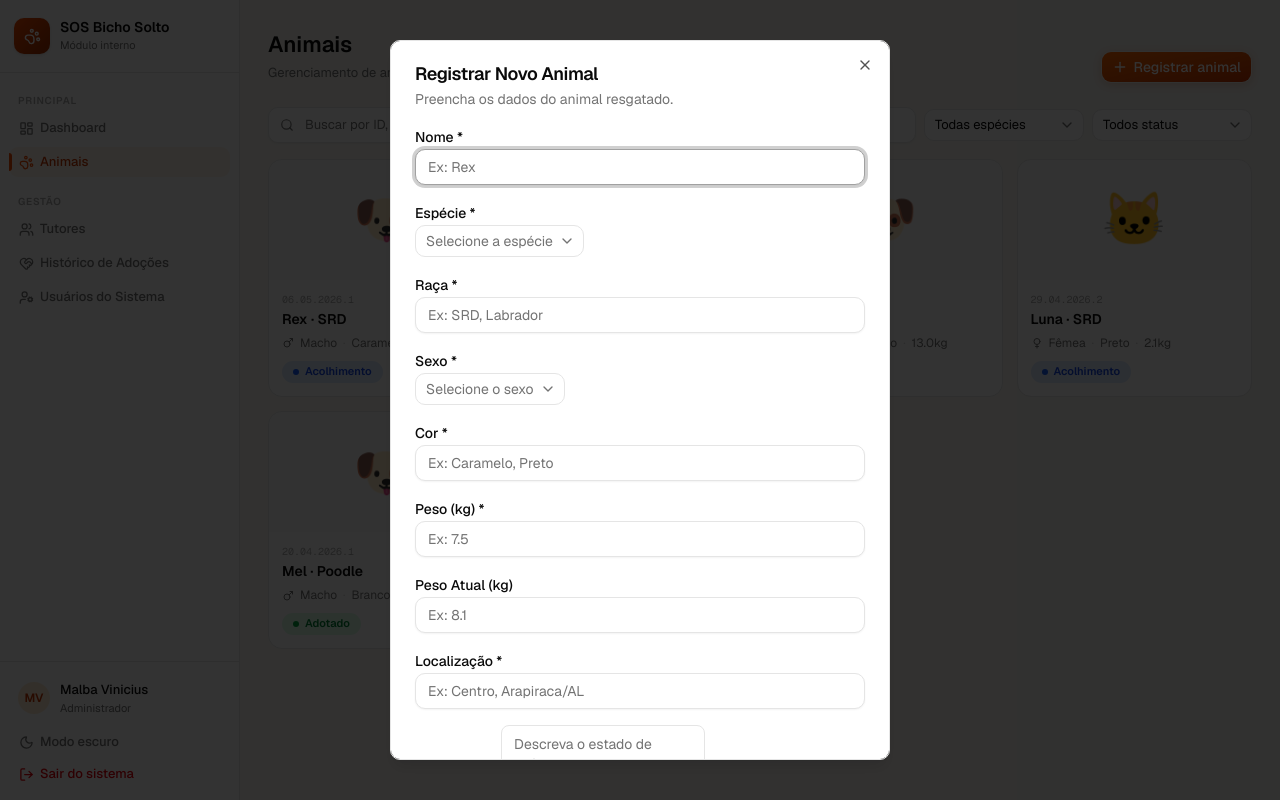
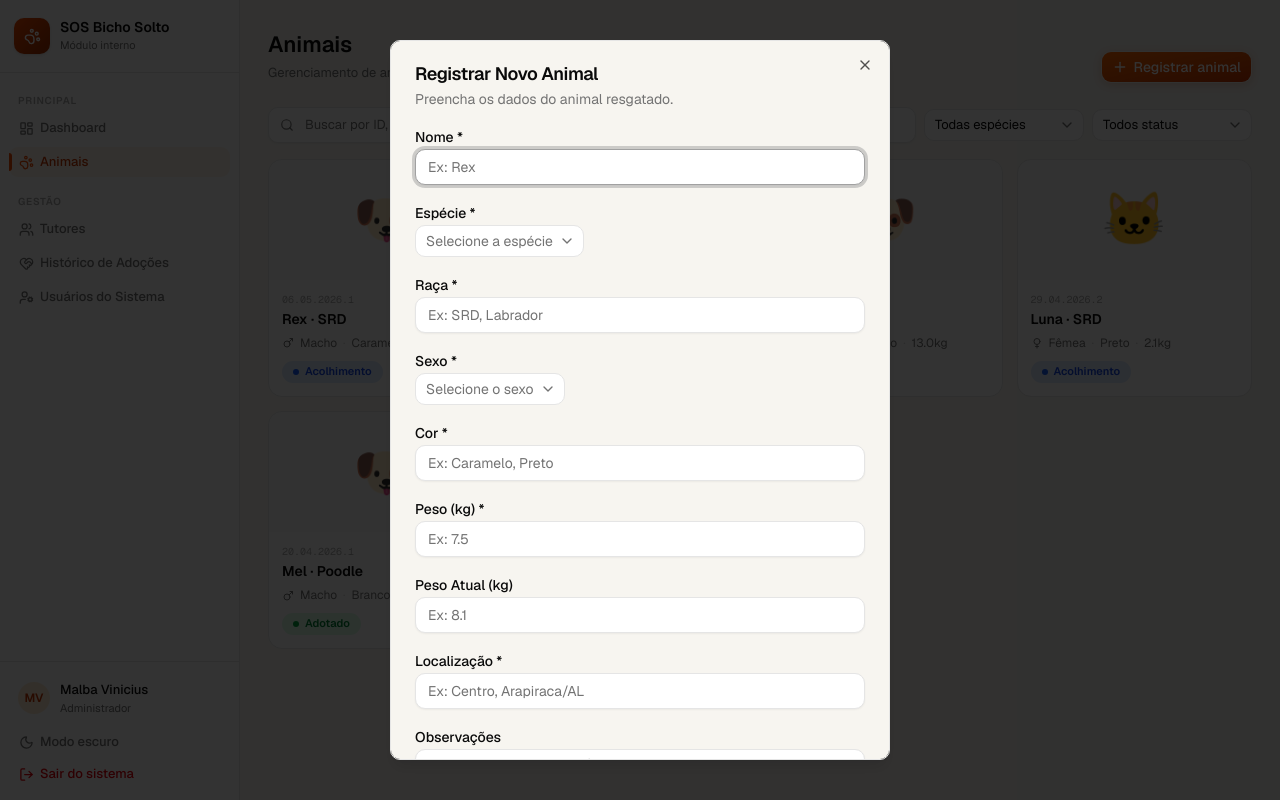
Before and after one commit to lucas-gabryel/sos-bicho-solto, a Next.js app: page /animals in a window 1280 px wide. Both pictures are taken after a click on the button "Registrar animal". Built offline with nearby package versions, Linux system fonts and the light colour scheme.

Commit message:
feat: bug fix animal form register

```diff
--- a/app/(protected)/animals/_components/animal-form-modal.tsx
+++ b/app/(protected)/animals/_components/animal-form-modal.tsx
@@ -37,6 +37,7 @@ export function AnimalFormModal({ open, onOpenChange, animal }: AnimalFormModalP
   const form = useForm<CreateAnimalFormData>({
     // eslint-disable-next-line @typescript-eslint/no-explicit-any
     resolver: zodResolver(createAnimalSchema) as any,
+    mode: 'onSubmit',
     defaultValues: animal
       ? {
           nome: animal.nome,
@@ -280,7 +281,7 @@ export function AnimalFormModal({ open, onOpenChange, animal }: AnimalFormModalP
                   <FormControl>
                     <textarea
                       placeholder="Descreva o estado de saúde, traumas, vacinas, etc."
-                      className="min-h-24 rounded-md border border-neutral-200 bg-white px-3 py-2 text-sm text-neutral-950 placeholder:text-neutral-500 focus:border-neutral-950 focus:outline-none focus:ring-1 focus:ring-neutral-950"
+                      className="flex min-h-24 w-full rounded-lg border border-input bg-card px-3 py-1 text-sm shadow-xs transition-colors outline-none placeholder:text-muted-foreground focus-visible:border-ring focus-visible:ring-3 focus-visible:ring-ring/50 disabled:cursor-not-allowed disabled:opacity-50"
                       {...field}
                     />
                   </FormControl>
--- a/components/ui/dialog.tsx
+++ b/components/ui/dialog.tsx
@@ -39,13 +39,13 @@ const DialogContent = React.forwardRef<
     <DialogPrimitive.Content
       ref={ref}
       className={cn(
-        'fixed left-[50%] top-[50%] z-50 grid w-full max-w-lg translate-x-[-50%] translate-y-[-50%] gap-4 border border-neutral-200 bg-white p-6 shadow-lg duration-200 data-[state=open]:animate-in data-[state=closed]:animate-out data-[state=closed]:fade-out-0 data-[state=open]:fade-in-0 data-[state=closed]:zoom-out-95 data-[state=open]:zoom-in-95 data-[state=closed]:slide-out-to-left-1/2 data-[state=closed]:slide-out-to-top-[48%] data-[state=open]:slide-in-from-left-1/2 data-[state=open]:slide-in-from-top-[48%] sm:rounded-lg',
+        'fixed left-[50%] top-[50%] z-50 grid w-full max-w-lg translate-x-[-50%] translate-y-[-50%] gap-4 border border-border bg-background p-6 shadow-lg duration-200 data-[state=open]:animate-in data-[state=closed]:animate-out data-[state=closed]:fade-out-0 data-[state=open]:fade-in-0 data-[state=closed]:zoom-out-95 data-[state=open]:zoom-in-95 data-[state=closed]:slide-out-to-left-1/2 data-[state=closed]:slide-out-to-top-[48%] data-[state=open]:slide-in-from-left-1/2 data-[state=open]:slide-in-from-top-[48%] sm:rounded-lg',
         className,
       )}
       {...props}
     >
       {children}
-      <DialogPrimitive.Close className="absolute right-4 top-4 rounded-sm opacity-70 ring-offset-white transition-opacity hover:opacity-100 focus:outline-none focus:ring-2 focus:ring-neutral-950 focus:ring-offset-2 disabled:pointer-events-none">
+      <DialogPrimitive.Close className="absolute right-4 top-4 rounded-sm opacity-70 ring-offset-background transition-opacity hover:opacity-100 focus:outline-none focus:ring-2 focus:ring-ring focus:ring-offset-2 disabled:pointer-events-none">
         <X className="h-4 w-4" />
         <span className="sr-only">Close</span>
       </DialogPrimitive.Close>
@@ -80,7 +80,7 @@ const DialogDescription = React.forwardRef<
   React.ComponentRef<typeof DialogPrimitive.Description>,
   React.ComponentPropsWithoutRef<typeof DialogPrimitive.Description>
 >(({ className, ...props }, ref) => (
-  <DialogPrimitive.Description ref={ref} className={cn('text-sm text-neutral-500', className)} {...props} />
+  <DialogPrimitive.Description ref={ref} className={cn('text-sm text-muted-foreground', className)} {...props} />
 ));
 DialogDescription.displayName = DialogPrimitive.Description.displayName;
 
--- a/components/ui/form.tsx
+++ b/components/ui/form.tsx
@@ -86,7 +86,7 @@ const FormLabel = React.forwardRef<React.ElementRef<'label'>, React.LabelHTMLAtt
         ref={ref}
         className={cn(
           'text-sm font-medium leading-none peer-disabled:cursor-not-allowed peer-disabled:opacity-70',
-          error && 'text-red-500',
+          error && 'text-destructive',
           className,
         )}
         htmlFor={formItemId}
@@ -119,13 +119,15 @@ const FormControl = React.forwardRef<
 FormControl.displayName = 'FormControl';
 
 const FormDescription = React.forwardRef<HTMLParagraphElement, React.HTMLAttributes<HTMLParagraphElement>>(
-  ({ className, ...props }, ref) => <p ref={ref} className={cn('text-sm text-neutral-500', className)} {...props} />,
+  ({ className, ...props }, ref) => (
+    <p ref={ref} className={cn('text-sm text-muted-foreground', className)} {...props} />
+  ),
 );
 FormDescription.displayName = 'FormDescription';
 
 const FormMessage = React.forwardRef<HTMLParagraphElement, React.HTMLAttributes<HTMLParagraphElement>>(
   ({ className, ...props }, ref) => (
-    <p ref={ref} className={cn('text-sm font-medium text-red-500', className)} {...props} />
+    <p ref={ref} className={cn('text-sm font-medium text-destructive', className)} {...props} />
   ),
 );
 FormMessage.displayName = 'FormMessage';
--- a/lib/validations/animal.ts
+++ b/lib/validations/animal.ts
@@ -6,12 +6,11 @@ export const createAnimalSchema = z.object({
   raca: z.string().min(1, 'Raça é obrigatória').min(2, 'Raça deve ter ao menos 2 caracteres'),
   sexo: z.enum(['Macho', 'Fêmea']),
   cor: z.string().min(1, 'Cor é obrigatória').min(2, 'Cor deve ter ao menos 2 caracteres'),
-  peso: z.number().min(0.1, 'Peso deve ser maior que 0'),
-  pesoAt: z.number().min(0.1, 'Peso atual deve ser maior que 0').optional().nullable(),
+  peso: z.coerce.number().min(0.1, 'Peso deve ser maior que 0'),
+  pesoAt: z.coerce.number().min(0.1, 'Peso atual deve ser maior que 0').optional().nullable(),
   local: z.string().min(1, 'Localização é obrigatória').min(3, 'Localização deve ter ao menos 3 caracteres'),
   obs: z.string().optional(),
   status: z.enum(['Adotado', 'Acolhimento']),
-  foto: z.instanceof(FileList).optional(),
 });
 
 export type CreateAnimalFormData = z.infer<typeof createAnimalSchema>;
```
